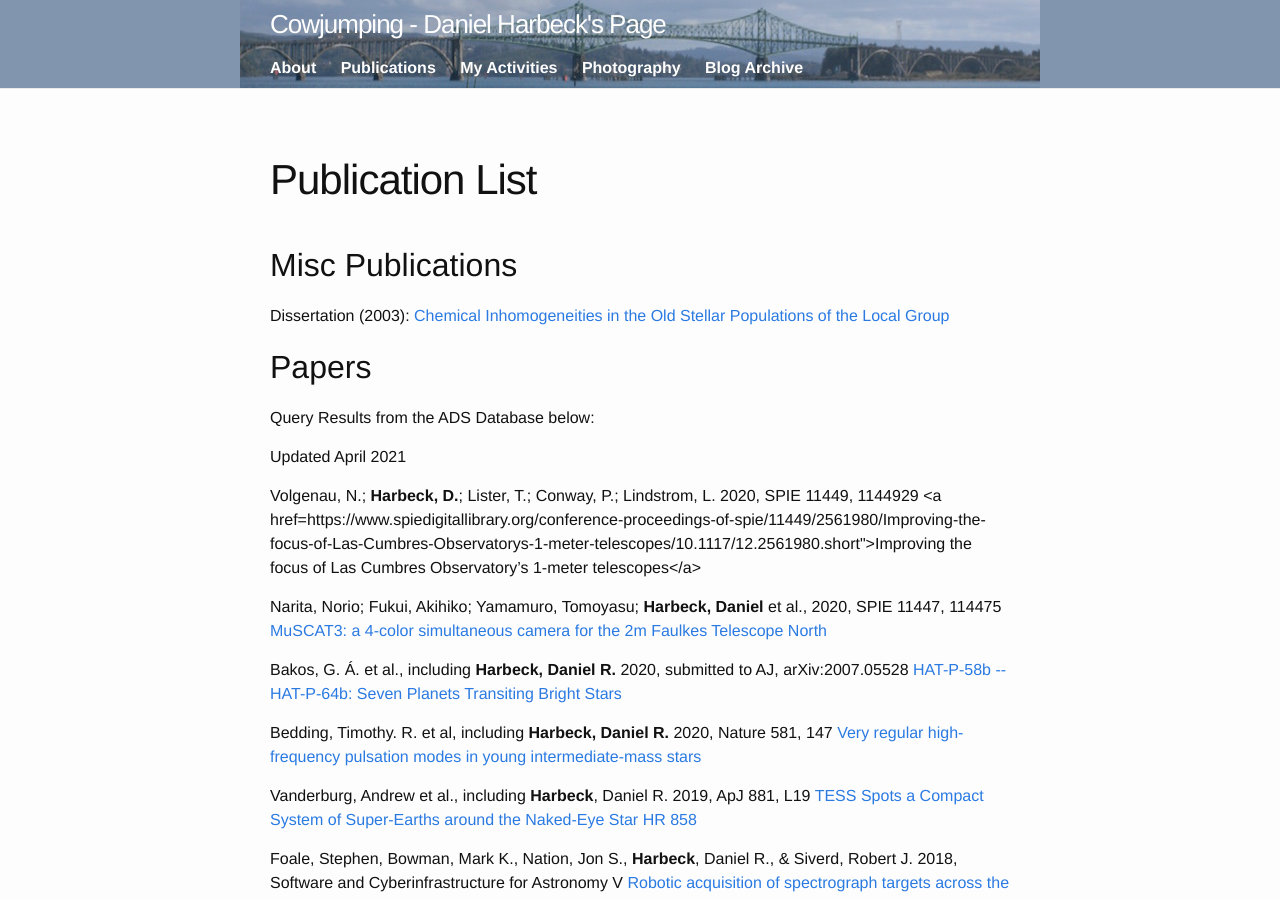
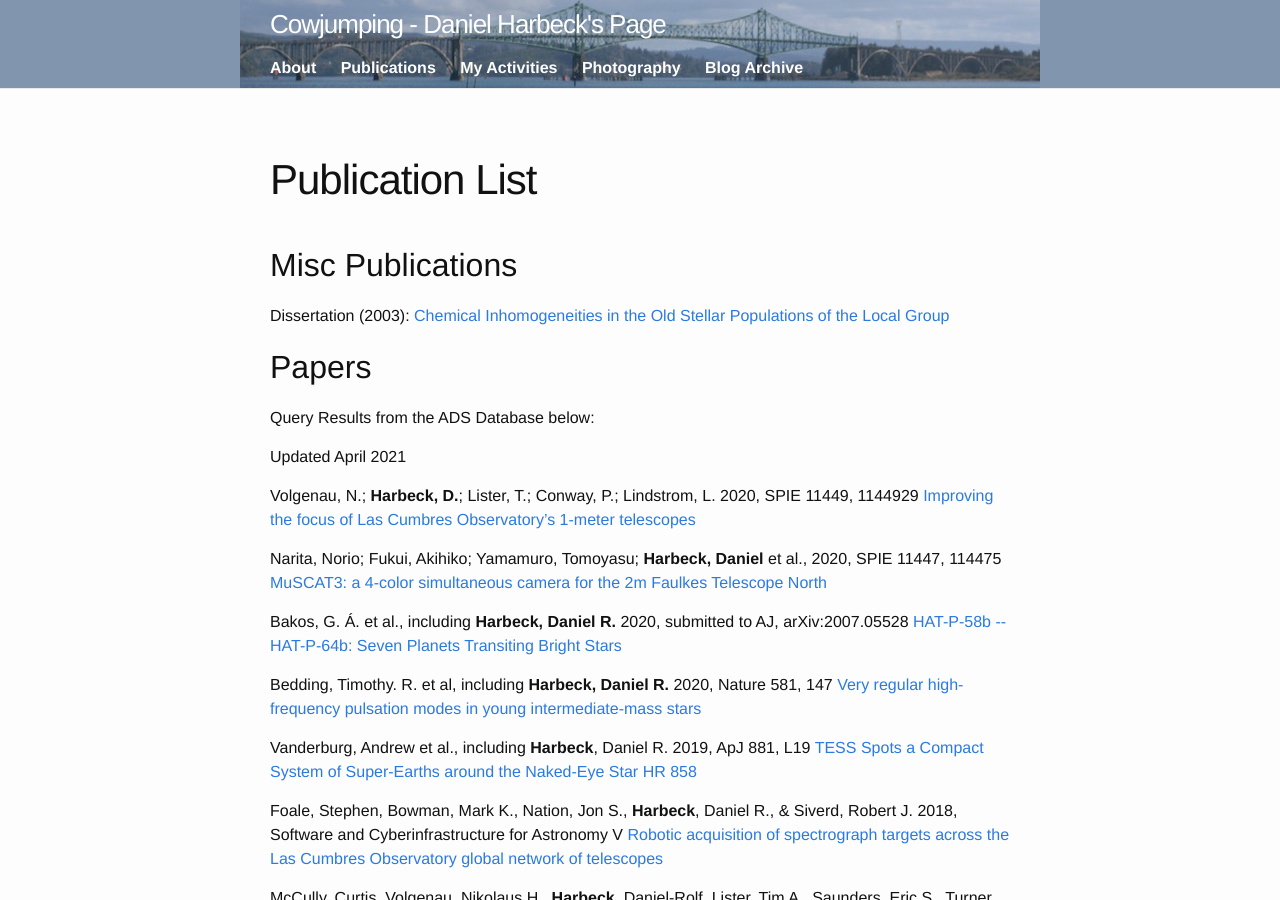
Before and after one commit to drhaz/drhaz.github.io, a Jekyll site: the page built from _pages/publist.md, in a window 1280 px wide and 900 px high. Built offline with Jekyll 4.4.1, drawn with Linux system fonts in a browser that asks for light colours.

Commit message:
Update publist.md

```diff
--- a/_pages/publist.md
+++ b/_pages/publist.md
@@ -18,7 +18,7 @@ Query Results from the ADS Database below:
 Updated April 2021
 
 <P> Volgenau, N.; <b>Harbeck, D.</b>; Lister, T.; Conway, P.; Lindstrom, L. 2020, SPIE 11449, 1144929
-  <a href=https://www.spiedigitallibrary.org/conference-proceedings-of-spie/11449/2561980/Improving-the-focus-of-Las-Cumbres-Observatorys-1-meter-telescopes/10.1117/12.2561980.short">Improving the focus of Las Cumbres Observatory’s 1-meter telescopes</a>
+  <a href="https://www.spiedigitallibrary.org/conference-proceedings-of-spie/11449/2561980/Improving-the-focus-of-Las-Cumbres-Observatorys-1-meter-telescopes/10.1117/12.2561980.short">Improving the focus of Las Cumbres Observatory’s 1-meter telescopes</a>
 
 <P> Narita, Norio; Fukui, Akihiko; Yamamuro, Tomoyasu; <b>Harbeck, Daniel</b> et al., 2020, SPIE  11447, 114475
   <a href="https://www.spiedigitallibrary.org/conference-proceedings-of-spie/11447/2559947/MuSCAT3--a-4-color-simultaneous-camera-for-the-2m/10.1117/12.2559947.short?SSO=1"> MuSCAT3: a 4-color simultaneous camera for the 2m Faulkes Telescope North </a>
```
